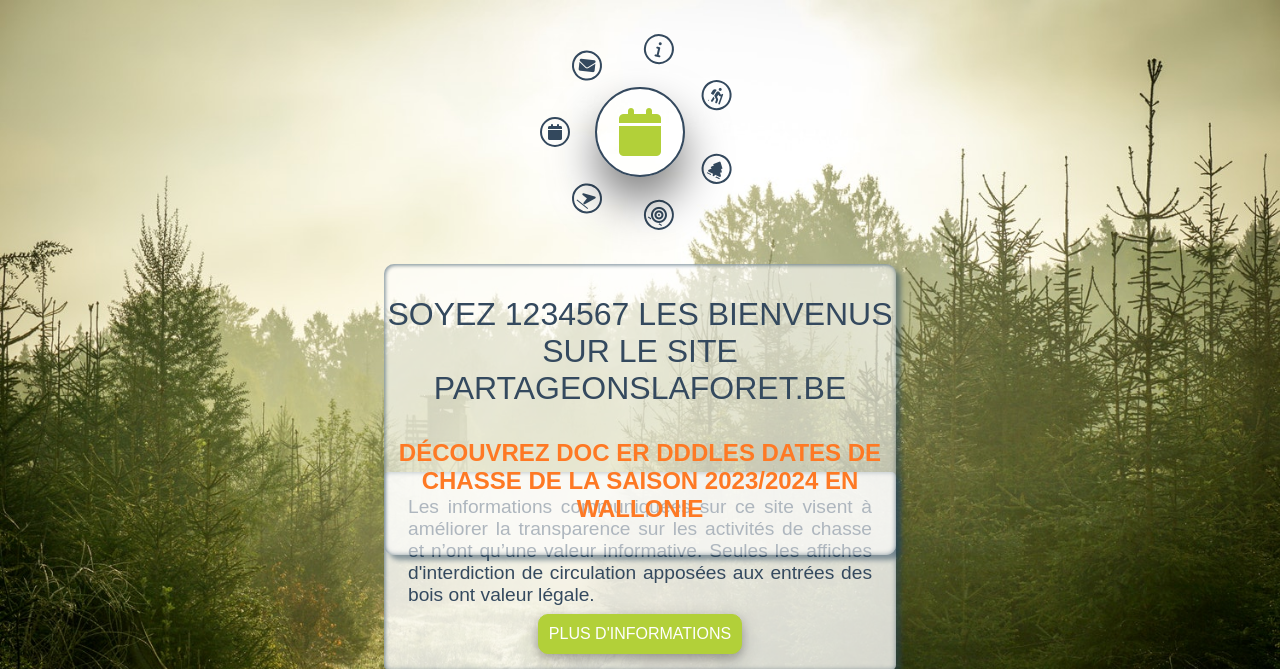
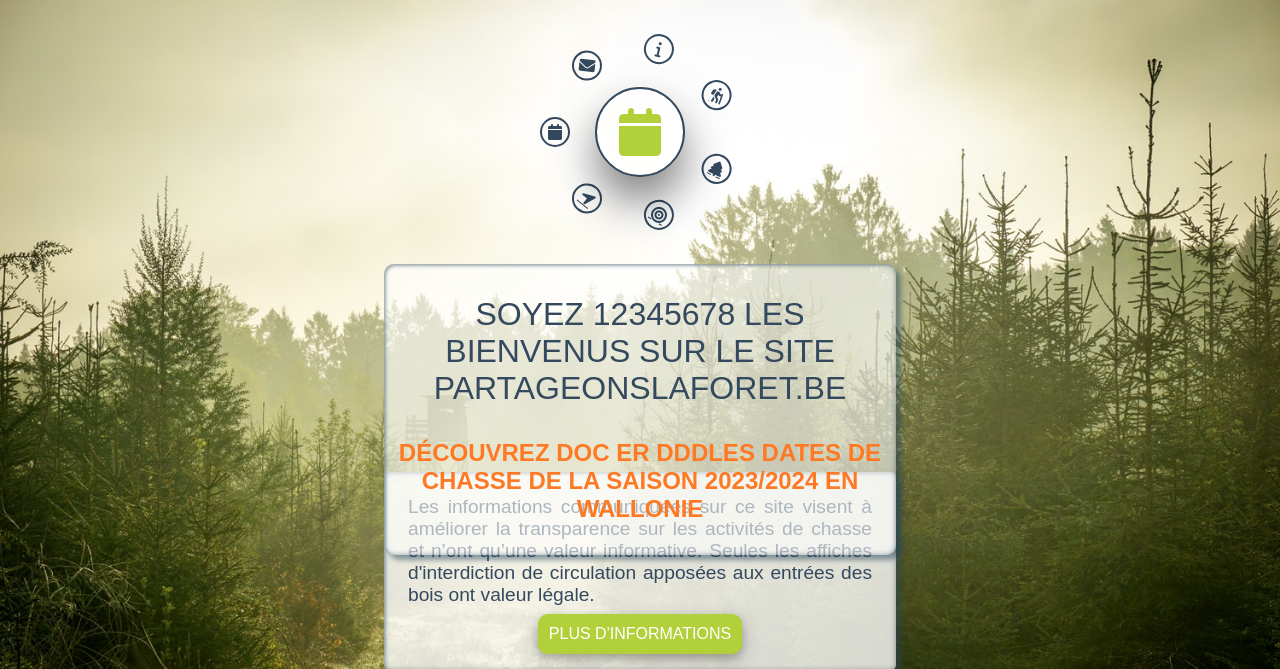
Before and after one commit to partageonslaforet/plf, a PHP site: page / in a window 1280 px wide. Shown: the top 669 px of the page. Run offline with PHP 8.4, Linux system fonts and the light colour scheme.

Commit message:
12345678

```diff
--- a/desktop/index.php
+++ b/desktop/index.php
@@ -96,7 +96,7 @@ if (isset($_POST['submit'])) {
     <body>
 
         <div id="title">
-            <div id="siteName">Soyez 1234567 les bienvenus sur le site partageonslaforet.be </div>
+            <div id="siteName">Soyez 12345678 les bienvenus sur le site partageonslaforet.be </div>
             <div id="slogan">Découvrez doc er dddles dates de chasse de la saison 2023/2024 en Wallonie</div>
         </div>
 
```
